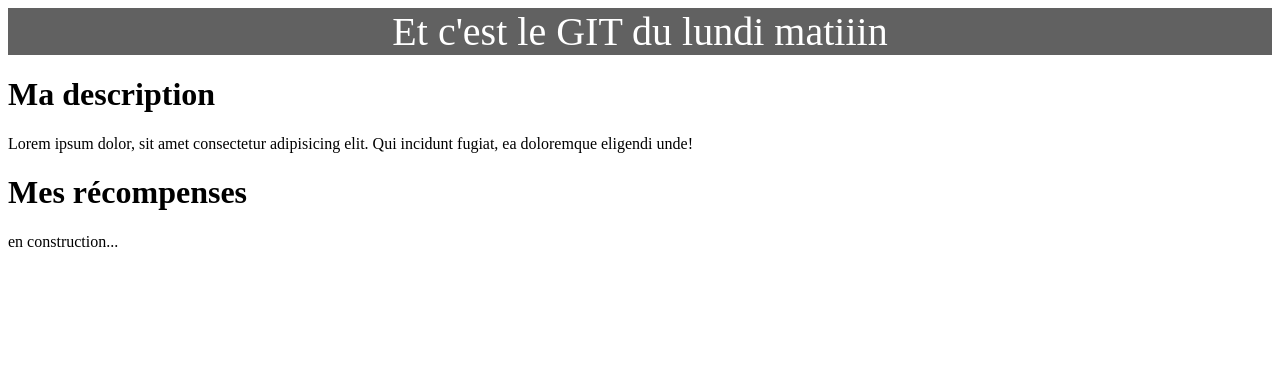
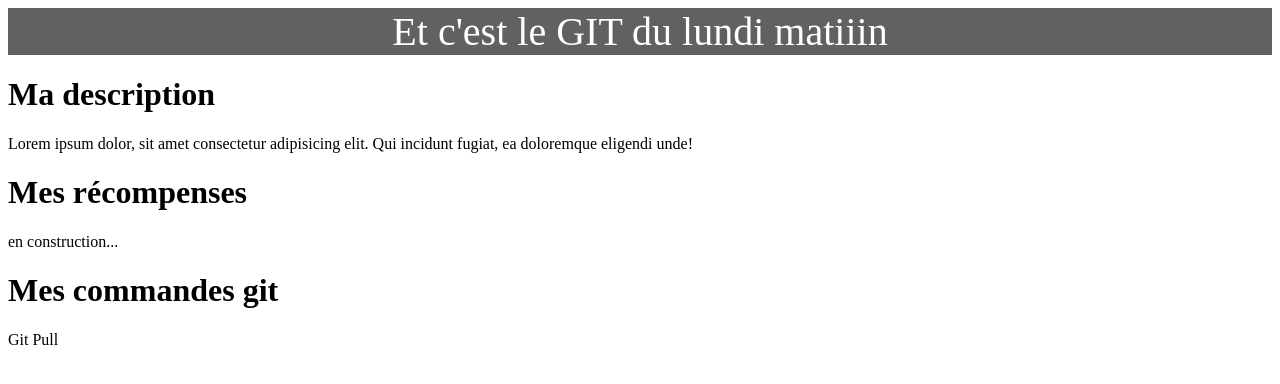
Before and after one commit to Burangni/my_super_project, a plain HTML site: page index.html in a window 1280 px wide. Drawn offline with Linux system fonts and the light colour scheme.

Commit message:
Ajout des commandes git

```diff
--- a/index.html
+++ b/index.html
@@ -19,6 +19,11 @@
         <h1>Mes récompenses</h1>
         <p>en construction...</p>
     </div>
+    <!-- commandes git -->
+    <div>
+        <h1>Mes commandes git</h1>
+        <p>Git Pull</p>
+    </div>
 
 
 
```
